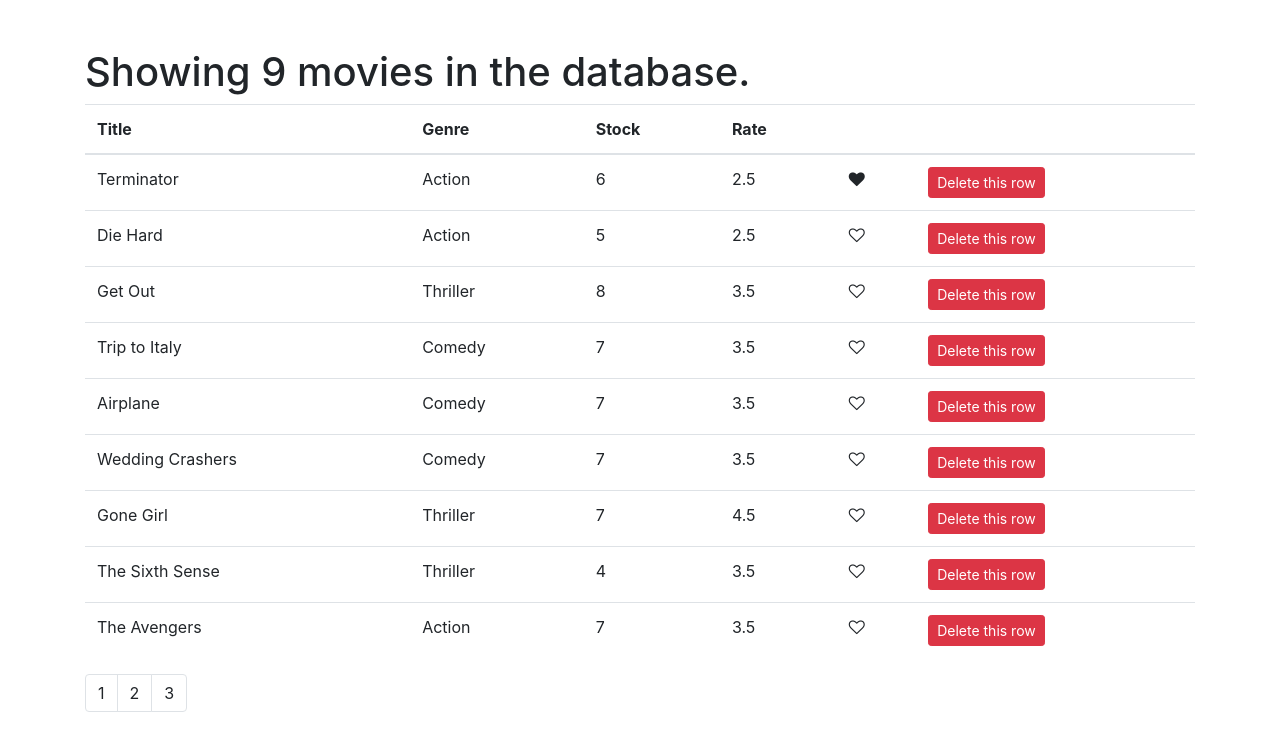
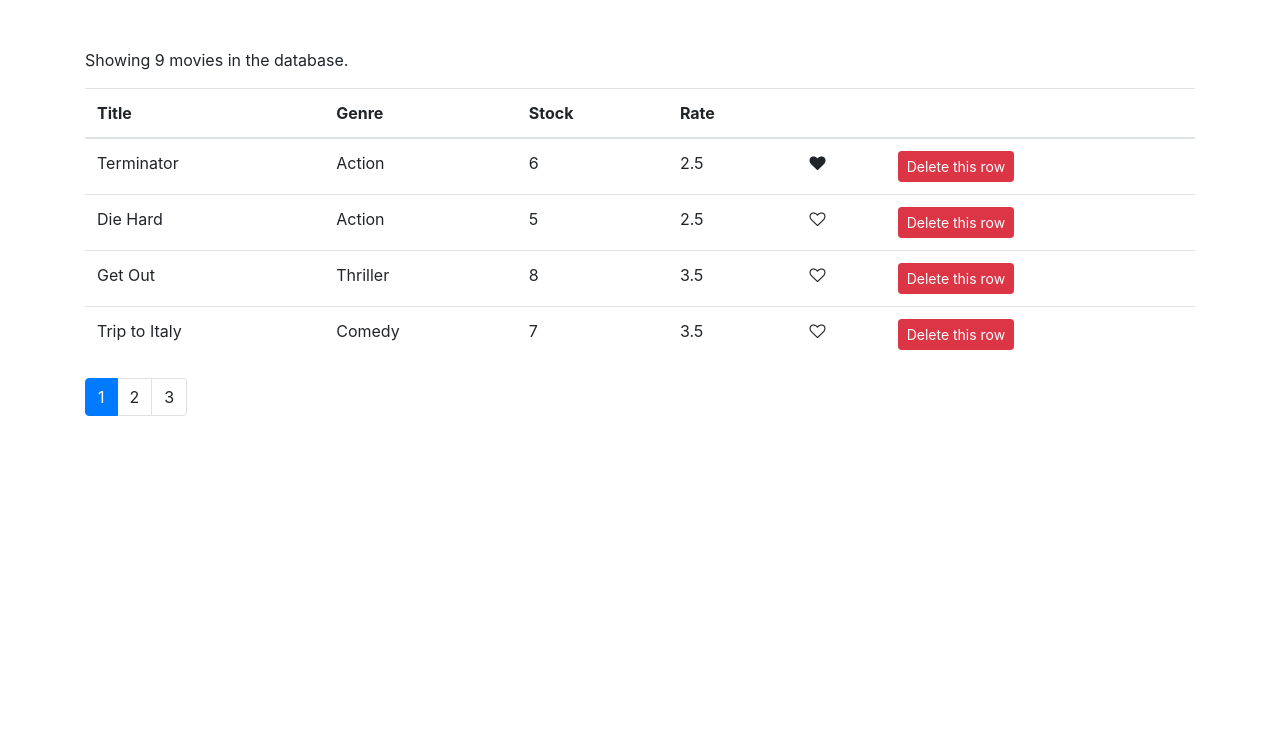
Before and after one commit to shamwela/vidly, a React (Create React App) app: page / in a window 1280 px wide. Shown: the top 750 px of the page. Built offline with nearby package versions, Linux system fonts and the light colour scheme.

Commit message:
Implement pagination

```diff
--- a/src/components/common/pagination.jsx
+++ b/src/components/common/pagination.jsx
@@ -2,7 +2,8 @@ import React from 'react';
 import _ from 'lodash';
 
 const Pagination = (props) => {
-  const { itemsCount, pageSize } = props;
+  const { itemsCount, pageSize, currentPage, onPageChange } = props;
+
   const pagesCount = Math.ceil(itemsCount / pageSize);
   if (pagesCount === 1) return null;
   const pageNumbers = _.range(1, pagesCount + 1);
@@ -11,8 +12,15 @@ const Pagination = (props) => {
     <nav>
       <ul className="pagination">
         {pageNumbers.map((pageNumber) => (
-          <li key={pageNumber} className="page-item">
-            <a className="page-link">{pageNumber}</a>
+          <li
+            key={pageNumber}
+            className={
+              pageNumber === currentPage ? 'page-item active' : 'page-item'
+            }
+          >
+            <a className="page-link" onClick={() => onPageChange(pageNumber)}>
+              {pageNumber}
+            </a>
           </li>
         ))}
       </ul>
--- a/src/components/movies.jsx
+++ b/src/components/movies.jsx
@@ -2,25 +2,13 @@ import React, { Component } from 'react';
 import Like from './common/like';
 import { getMovies } from '../services/fakeMovieService';
 import Pagination from './common/pagination';
+import { paginate } from '../utils/paginate';
 
 class Movies extends Component {
   state = {
     movies: getMovies(),
     pageSize: 4,
-  };
-
-  renderMovieCount = () => {
-    const count = this.state.movies.length;
-
-    if (count === 0) {
-      return 'There are no movies in the database.';
-    }
-
-    if (count === 1) {
-      return 'Showing 1 movie in the database.';
-    }
-
-    return `Showing ${count} movies in the database.`;
+    currentPage: 1,
   };
 
   handleDelete = (_id) => {
@@ -35,16 +23,21 @@ class Movies extends Component {
     this.setState({ movies });
   };
 
-  handlePageChange = (page) => {
-    console.log(page);
+  handlePageChange = (pageNumber) => {
+    this.setState({ currentPage: pageNumber });
   };
 
   render() {
     const { length: count } = this.state.movies;
+    const { movies: allMovies, pageSize, currentPage } = this.state;
+
+    if (count === 0) return <p>There are no movies in the database.</p>;
+
+    const movies = paginate(allMovies, currentPage, pageSize);
+
     return (
       <React.Fragment>
-        <h1>{this.renderMovieCount()}</h1>
-        {count !== 0 && (
+        <p>Showing {count} movies in the database.</p>
         <table className="table">
           <thead>
             <tr>
@@ -57,7 +50,7 @@ class Movies extends Component {
             </tr>
           </thead>
           <tbody>
-              {this.state.movies.map((movie) => {
+            {movies.map((movie) => {
               const { _id, title, genre, numberInStock, dailyRentalRate } =
                 movie;
               return (
@@ -85,10 +78,10 @@ class Movies extends Component {
             })}
           </tbody>
         </table>
-        )}
         <Pagination
           itemsCount={count}
-          pageSize={this.state.pageSize}
+          pageSize={pageSize}
+          currentPage={currentPage}
           onPageChange={this.handlePageChange}
         />
       </React.Fragment>
--- /dev/null
+++ b/src/utils/paginate.js
@@ -0,0 +1,6 @@
+import _ from 'lodash';
+
+export function paginate(items, pageNumber, pageSize) {
+  const startIndex = (pageNumber - 1) * pageSize;
+  return _(items).slice(startIndex).take(pageSize).value();
+}
```
Lines whose indentation alone changed are shown as unchanged.
